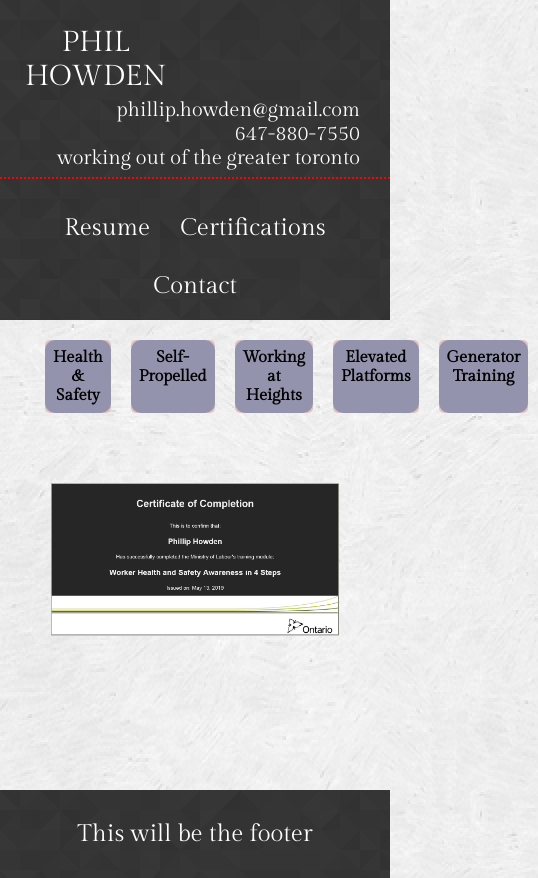
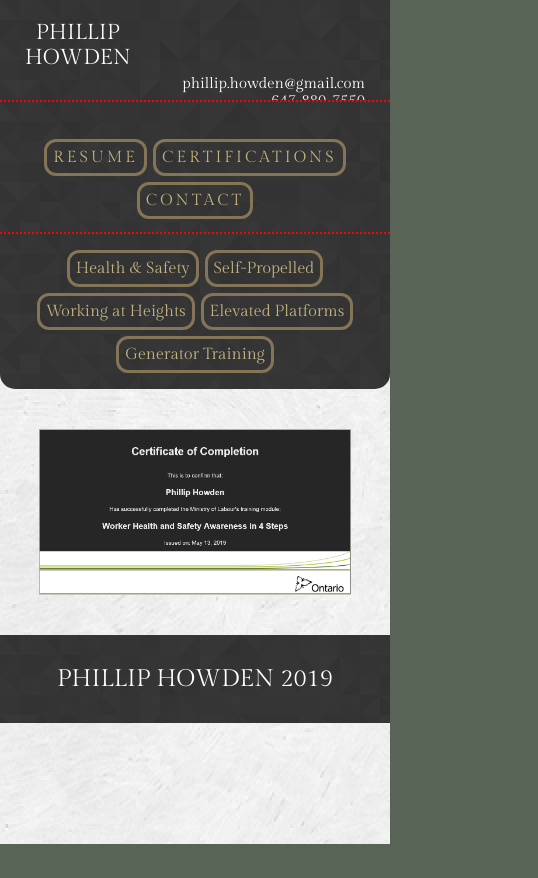
Before and after one commit to CarmenSelene/philhowden, a React (Create React App) app in the folder client/: page /cert in a window 390 px wide. Shown: the whole page, 538 px wide, since content can reach past the window. After the commit the page ends 844 px from the top, so only its background shows below. Built offline with nearby package versions, Linux system fonts and the light colour scheme; a web font is replaced by a local one.

Commit message:
final tweeks finished awaiting download feature next and final

```diff
--- a/client/src/App.css
+++ b/client/src/App.css
@@ -1,21 +1,23 @@
 .App-header {
   background-image: url("./assets/textures/prism.png");
-  background-color: #222;
-  min-height: 150px;
-  padding: 80px;
-  padding-bottom: 20px;
+  background-color: #363029;
+  min-height: 120px;
+  padding: 50px;
   color: white;
+  font-size: 34px;
 }
 
 .App-navbar {
   background-image: url("./assets/textures/prism.png");
-  background-color: #222;
+  background-color: #363029;
   margin: 0px;
   border-width: 2px 0px 0px 0px;
   border-color: red;
   border-style: dotted;
   position: sticky;
-  padding: 35px;
+  padding: 5px;
+  text-transform: uppercase;
+  letter-spacing: 3px;
 }
 
 .title {
@@ -23,7 +25,7 @@
   display: flex;
   text-transform: uppercase;
   float: left;
-  width: 40%;
+  width: 33%;
   margin: auto;
 }
 
@@ -40,20 +42,20 @@
 
 .App-body {
   margin: 0px;
-  padding: 35px;
-  min-height: 400px;
+  padding: 0px;
   height: fit-content;
 }
 
 .App-footer {
   background-image: url("./assets/textures/prism.png");
-  background-color: #222;
+  background-color: #363029;
   height: auto;
   width: 100%;
   padding-top: 30px;
   padding-bottom: 30px;
   color: white;
   position: relative;
+  text-transform: uppercase;
 }
 
 .addpadd {
@@ -75,19 +77,19 @@
   position: fixed;
   bottom: 40px;
   float: right;
-  right: 16.5%;
-  left: 79.25%;
-  max-width: 140px;
+  right: 29.5%;
+  left: 72.25%;
+  max-width: 110px;
   width: 100%;
   font-size: 12px;
   border-color: rgba(85, 85, 85, 0.2);
-  background-color: rgb(100,100,100);
+  background-color: #857557;
   padding: 5px;
   border-radius: 4px;
 }
 
 .scrollToTopButton:hover {
-  background-color: rgb(147, 147, 173);
+  background-color: #586556;
 }
 
 .wrapper {
@@ -95,27 +97,28 @@
   margin: 0px;
 }
 
-@media screen and (max-width: 800px) {
+@media screen and (max-width: 900px) {
   .App-header {
-    padding: 25px;
-    padding-bottom: 2px;
-  }
-
-  .App-navbar {
-    padding: 5px;
+    font-size: 18px;
+    padding: 20px;
+    padding-bottom: 0px;
+    min-height: 80px;
   }
 
   .title {
-    display: inline-flex;
+    display: flex;
+    margin: 0px;
   }
 
   .subTitle {
-    display: inline-flex;
-    text-align: right;
+    display: flex;
     margin: 0px;
   }
+}
 
-  .resumeblock {
-    width: 95%;
-  }
-}
+/* Main color palatte
+3D4140
+586556
+363029
+857557
+C4B481 */
--- a/client/src/App.js
+++ b/client/src/App.js
@@ -13,7 +13,7 @@ class App extends Component {
         <div className="App">
           {/* Header */}
           <div className="App-header">
-            <span className="title">Phil Howden</span>
+            <span className="title">Phillip Howden</span>
             <span className="subTitle">phillip.howden@gmail.com<br />
               647-880-7550<br />
               Working out of the Greater Toronto Area</span>
@@ -28,7 +28,7 @@ class App extends Component {
           </div>
           {/* Footer */}
           <div className="App-footer">
-            This will be the footer
+            Phillip Howden 2019
           </div>
         </div>
       </Router>
--- a/client/src/components/Navbar/Navbar.js
+++ b/client/src/components/Navbar/Navbar.js
@@ -4,10 +4,10 @@ import { Link } from "react-router-dom";
 function Navbar() {
     return (
         <div className="App-navbar">
-            <ul>
-                <li><Link to={'/'}>Resume</Link></li>
-                <li><Link to={'/cert'}>Certifications</Link></li>
-                <li><Link to={'/contact'}>Contact</Link></li>
+            <ul className="mainUl">
+                <li className="mainli"><Link to={'/'}>Resume</Link></li>
+                <li className="mainli"><Link to={'/cert'}>Certifications</Link></li>
+                <li className="mainli"><Link to={'/contact'}>Contact</Link></li>
             </ul>
         </div>
     );
--- a/client/src/index.css
+++ b/client/src/index.css
@@ -1,36 +1,57 @@
 body {
   margin: auto;
-  /* font-family: 'Vollkorn', sans-serif; */
-  /* font-family: 'Markazi Text', sans-serif; */
   font-family: 'Gilda Display', sans-serif;
   text-align: center;
   font-size: 24px;
   background-image: url("./assets/textures/scribble_light_@2X.png");
-  background-color: #fff;
+  background-color: #586556;
   height: fit-content;
+  cursor: pointer;
+  user-select: none;
 }
 
 ul {
   list-style-type: none;
   margin: 0;
-  padding: 0;
+  padding: 5px;
   text-align: center;
+  display: inline-block;
 }
 
 li {
   display: inline-flex;
+  padding: 3px;
 }
 
 li a {
   text-decoration: none;
-  color: white;
-  padding: 15px;
+  color:#C4B481;
+  display: inline-flex;
+  padding: 6px;
+  font-size: 16px;
+  border-color: #857557;
+  border-style: solid;
+  border-radius: 12px;
+  font-weight: 200;
 }
 
 li a:hover {
-  color: rgba(82, 179, 235, 0.589);
+  border-width: 2px;
+  border-color: #857557;
+  border-style: solid;
+  border-radius: 12px;
+  color: black;
+  background-color: #586556;
+  font-weight: 700;
 }
 
 td {
   word-wrap: normal;
 }
+
+/* Main color palatte
+3D4140
+586556
+363029
+857557
+C4B481 */
--- a/client/src/pages/Cert/Cert.css
+++ b/client/src/pages/Cert/Cert.css
@@ -1,86 +1,54 @@
-.certNav {
-    width: 100%;
-    margin-top: -15px;
-    margin-bottom: 35px;
-    padding: 0px;
-  }
-
-ul.cardUl {
-    display: inline-flex;
-    padding: 0px;
+.certPage {
+  margin: 0px;
+  padding: 0px;
+  display: block;
 }
 
-li.cardLi {
-    display: inline-flex;
-    cursor:pointer;
-    border:none;
-    margin: 0px;
-    margin-left: 10px;
-    margin-right: 10px;
+.certNav {
+  display: inline-flex;
+  margin: 0px;
+  padding: 8px;
+  background-image: url("../../assets/textures/prism.png");
+  border-width: 2px 0px 0px 0px;
+  border-color: red;
+  border-style: dotted;
+  font-size: 12px;
+  border-radius: 0px 0px 15px 15px;
+}
+
+.certPanel {
+  width: 80%;;
+  height: auto;
+  margin: auto;
+  padding-top: 40px;
+  padding-bottom: 40px;
+  display: flex;
 }
 
 strong.certNavButton {
-  border: none;
-  color: black;
-  padding: 8px;
   text-decoration: none;
-  border-radius: 10px;
+  color:#C4B481;
+  padding: 6px;
   font-size: 16px;
-  word-wrap: none;
-  background-color: rgb(147, 147, 173);
-  text-align: center;
+  border-color: #857557;
+  border-style: solid;
+  border-radius: 12px;
+  font-weight: 200;
 }
 
 strong.certNavButton:hover {
-  background-color: rgba(199, 199, 209, 0.788);
-  padding: 5px;
-  border-width: 3px;
-  border-color: black;
+  border-width: 1px;
+  border-color: #857557;
   border-style: solid;
+  border-radius: 12px;
+  color: black;
+  background-color: #586556;
+  font-weight: 800;
 }
 
-.certPage {
-  width: 100%;
-  margin: 0px;
-  padding: 5px;
-  align-content: center;
-  border-radius: 25px;
-}
-
-.certPanel {
-  width: 80%;
-  height: auto;
-  margin: auto;
-  padding: 15px;
-  align-content: middle;
-}
-
-@media screen and (max-width: 800px) {
-li.cardLi {
-    display: flex;
-    border: 3px;
-    border-color: rgba(24, 21, 21, 0.342);
-    border-style: inset;
-    background-color: rgb(224, 194, 194);
-    cursor:pointer;
-    border:none;
-    color:#FFF;
-    border-radius: 5px;
-}
-
-  .certPage {
-    width: 100%;
-    margin: 0px;
-    padding: 0px;
-    align-content: center;
-  }
-
-  .certPanel {
-    width: 90%;
-    height: auto;
-    margin: 0px;
-    padding: 5px;
-    padding-top: 35px;
-    align-content: middle;
-  }
-}
+/* Main color palatte
+3D4140
+586556
+363029
+857557
+C4B481 */
--- a/client/src/pages/Cert/NavCert.js
+++ b/client/src/pages/Cert/NavCert.js
@@ -4,12 +4,12 @@ import "./Cert.css";
 function NavCert(props) {
     return (
         <nav className="certNav" >
-            <ul className="cardUl">
-                <li className="cardLi"><strong className="certNavButton" onClick={() => { props.giveFocus('one'); }}>Health & Safety</strong></li>
-                <li className="cardLi"><strong className="certNavButton" onClick={() => { props.giveFocus('two'); }}>Self-Propelled</strong></li>
-                <li className="cardLi"><strong className="certNavButton" onClick={() => { props.giveFocus('three'); }}>Working at Heights</strong></li>
-                <li className="cardLi"><strong className="certNavButton" onClick={() => { props.giveFocus('four'); }}>Elevated Platforms</strong></li>
-                <li className="cardLi"><strong className="certNavButton" onClick={() => { props.giveFocus('five'); }}>Generator Training</strong></li>
+            <ul className="certUl">
+                <li className="certLi"><strong className="certNavButton" onClick={() => { props.giveFocus('one'); }}>Health & Safety</strong></li>
+                <li className="certLi"><strong className="certNavButton" onClick={() => { props.giveFocus('two'); }}>Self-Propelled</strong></li>
+                <li className="certLi"><strong className="certNavButton" onClick={() => { props.giveFocus('three'); }}>Working at Heights</strong></li>
+                <li className="certLi"><strong className="certNavButton" onClick={() => { props.giveFocus('four'); }}>Elevated Platforms</strong></li>
+                <li className="certLi"><strong className="certNavButton" onClick={() => { props.giveFocus('five'); }}>Generator Training</strong></li>
             </ul>
         </nav>
     );
--- a/client/src/pages/Contact/Contact.css
+++ b/client/src/pages/Contact/Contact.css
@@ -4,7 +4,8 @@
 
 .contactblock {
 	margin: 0px;
-	padding: 0px;
+	padding: 2px;
+	display: flex;
   }
 
 #contact input[type="text"], #contact input[type="email"], #contact input[type="tel"], #contact input[type="url"], #contact textarea, #contact button[type="submit"] { font:400 12px/16px "Open Sans", Helvetica, Arial, sans-serif; }
@@ -13,7 +14,7 @@
 	background-image: url("../../assets/textures/scribble_light.png");
 	padding:35px;
 	padding-top: 15px;
-    margin: auto;
+  margin: auto;
 	width: 80%;
 }
 
@@ -28,10 +29,10 @@ fieldset {
 #contact input[type="text"], #contact input[type="email"], #contact input[type="tel"], #contact input[type="url"], #contact textarea {
 	width:100%;
 	border:1px solid #CCC;
-	background:#FFF;
+	background:#fff;
 	margin:0px;
-    padding:10px;
-    border-radius: 15px;
+	padding:10px;
+	border-radius: 15px;
 }
 
 #contact input[type="text"]:hover, #contact input[type="email"]:hover, #contact input[type="tel"]:hover, #contact input[type="url"]:hover, #contact textarea:hover {
@@ -52,7 +53,7 @@ fieldset {
 	width:80%;
 	border:none;
 	background:#0CF;
-	color:#FFF;
+	color:#586556;
 	margin:auto;
 	padding:10px;
     font-size:15px;
--- a/client/src/pages/Resume/Resume.css
+++ b/client/src/pages/Resume/Resume.css
@@ -3,6 +3,7 @@
     width: 80%;
     margin: auto;
     cursor: grab;
+    padding: 30px;
   }
 
   .resumeTitle {
@@ -16,7 +17,7 @@
   }
 
   .resumeTitle:hover {
-    background-color: rgb(147, 147, 173);
+    background-color: #857557;
   }
 
   .resumeTable {
```
Also changed, not shown: client/src/pages/Resume/Resume.js (+14 -28 lines).
